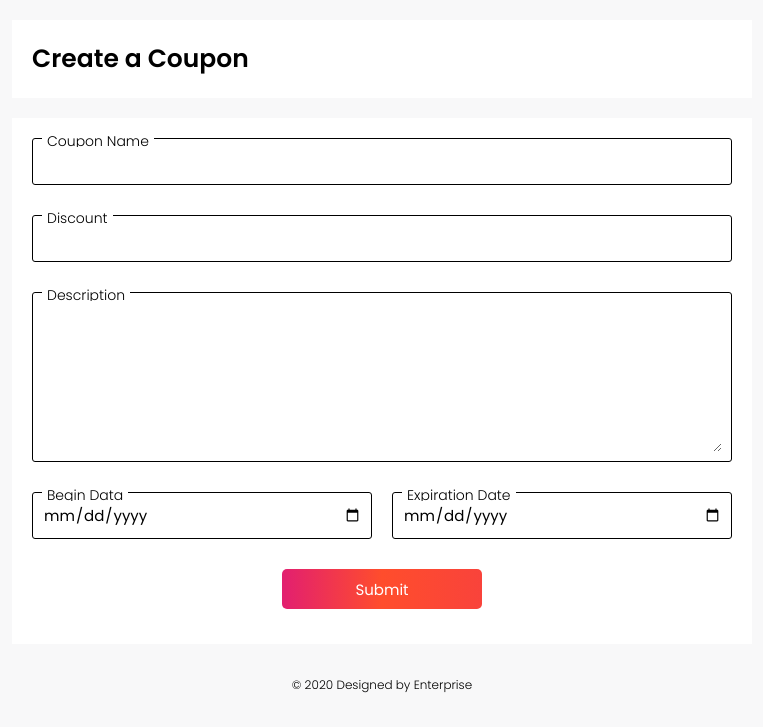
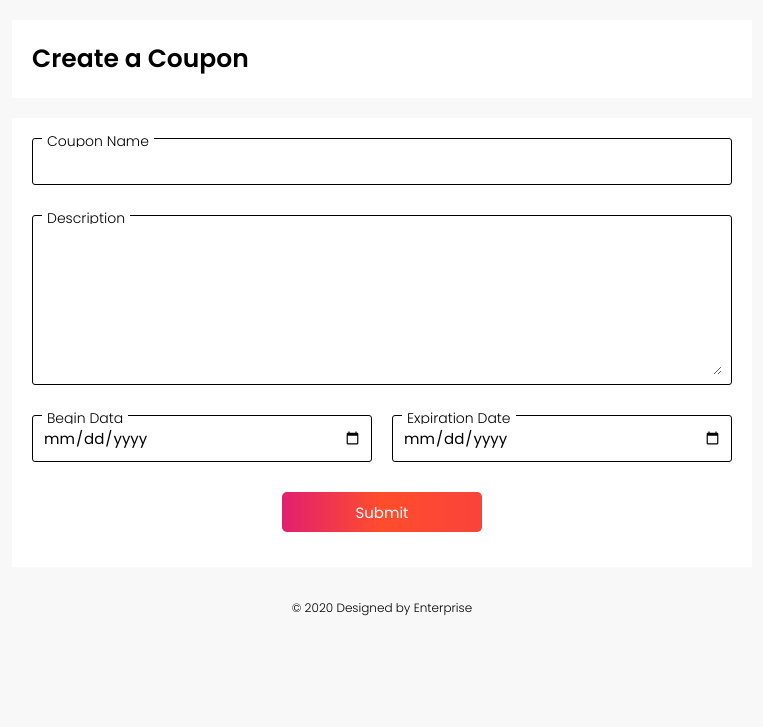
Before and after one commit to CSCC01/team_01-project, a Flask app: page /createCoupon in a window 1280 px wide. Shown: the part 73-800 px from the top of the page, without its empty margins (258-1021 px from the left). Run offline with Flask 2, Linux system fonts and the light colour scheme; the visitor is signed in with stand-in values (Sample User, id 1); tables that the repository leaves empty hold one stand-in row (values such as "Sample post").

Commit message:
Removed discount field from coupons

```diff
--- a/demo3/app.py
+++ b/demo3/app.py
@@ -223,13 +223,12 @@ def create_coupon():
         # Grabs information from coupon fields
         name = request.form['name']
         rid = Restaurant.query.filter(Restaurant.uid == session['account']).first().rid
-        discount = request.form['discount']
         description = request.form['description']
         expiration = request.form['end']
         begin = request.form['begin']
 
         # Inserts coupon info to db -- currently input is NOT sanitized
-        coupon = Coupon(rid = rid, name = name, discount = discount, description = description, expiration = expiration, begin = begin)
+        coupon = Coupon(rid = rid, name = name, description = description, expiration = expiration, begin = begin)
         db.session.add(coupon)
         db.session.commit()
         return redirect(url_for('coupon'))
--- a/demo3/demo.sql
+++ b/demo3/demo.sql
@@ -18,7 +18,6 @@ CREATE TABLE IF NOT EXISTS `coupons` (
   `rid`          int               NOT NULL,
   `name`         varchar(128)      NOT NULL DEFAULT '',
   `description`  varchar(1028)     NOT NULL DEFAULT '',
-  `discount`     varchar(64)       NOT NULL DEFAULT '',
   `begin`        date              NOT NULL,
   `expiration`   date              NOT NULL,
   PRIMARY KEY (`cid`)
--- a/demo3/models.py
+++ b/demo3/models.py
@@ -36,7 +36,6 @@ class Coupon(db.Model):
     cid = db.Column(db.Integer, primary_key=True, autoincrement=True)
     rid = db.Column(db.Integer)
     name = db.Column(db.String(64), nullable=False)
-    discount = db.Column(db.String(64), nullable=False)
     description = db.Column(db.String(64), nullable=False)
     expiration = db.Column(db.DateTime, nullable=False)
     begin = db.Column(db.DateTime, nullable=False)
--- a/demo3/templates/coupon.html
+++ b/demo3/templates/coupon.html
@@ -56,7 +56,6 @@
           {{ c.name }}
         </div>
         <div class = amount>
-           {{ c.discount }}
         </div>
         <div class = description>
           {{ c.description }}
--- a/demo3/templates/createCoupon.html
+++ b/demo3/templates/createCoupon.html
@@ -54,12 +54,6 @@
             </div>
 
             <div class = feild>
-                <label>Discount</label>
-
-                <input type="text" name="discount">
-            </div>
-
-            <div class = feild>
               <label>Description</label>
               <textarea name = "description"></textarea>
             </div>
```
